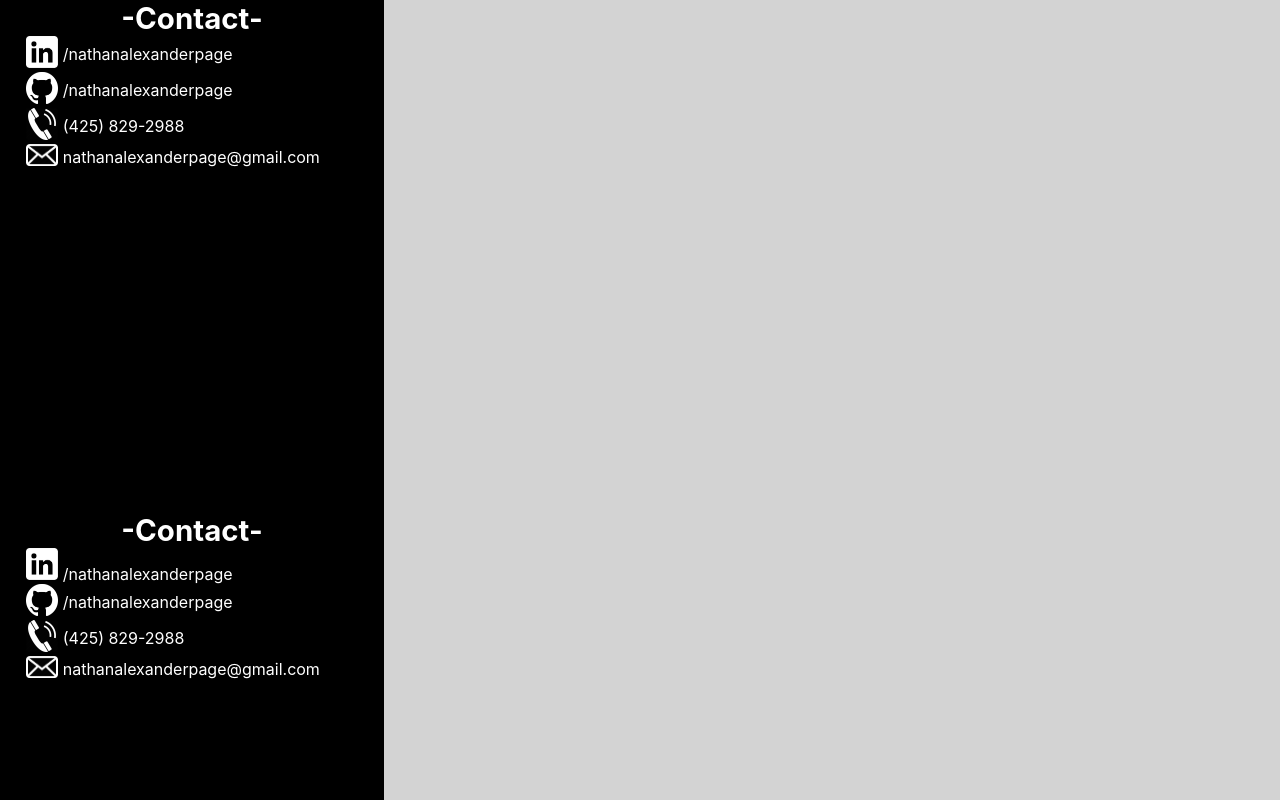
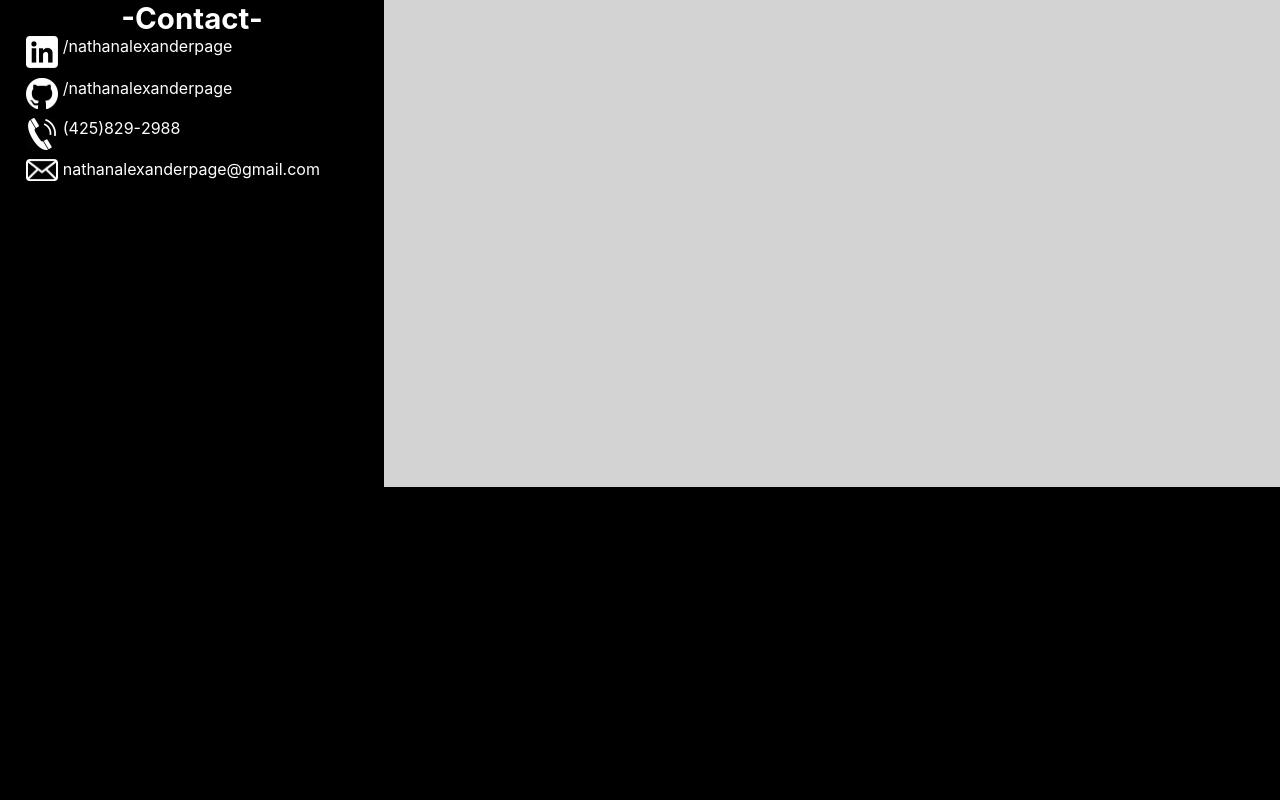
Before and after one commit to nathanalexanderpage/personal-website, a React (Create React App) app: page / in a window 1280 px wide. Shown: the part 600-1400 px from the top of the page. After the commit the page ends 1087 px from the top, so only its background shows below. Built offline with nearby package versions, Linux system fonts and the light colour scheme.

Commit message:
finished sidebar scalable

```diff
--- a/src/App.css
+++ b/src/App.css
@@ -61,6 +61,7 @@
 
 .header {
   padding-left: 2vw;
+  background-color: darkgrey;
 }
 
 .icon-div-holder {
@@ -78,9 +79,30 @@
   padding: 2vw;
 }
 
+.links-grid {
+  display: inline-grid;
+  grid-template-areas:
+    'icon1 text1'
+    'icon2 text2'
+    'icon3 text3'
+    'icon4 text4';
+  grid-column-gap: .4vw;
+  grid-row-gap: .4vw;
+}
+
+.links-icon1 { grid-area: icon1; }
+.links-text1 { grid-area: text1; }
+.links-icon2 { grid-area: icon2; }
+.links-text2 { grid-area: text2; }
+.links-icon3 { grid-area: icon3; }
+.links-text3 { grid-area: text3; }
+.links-icon4 { grid-area: icon4; }
+.links-text4 { grid-area: text4; }
+
+
 .nav {
   width: 30vw;
-  background-color: darkgrey;
+  background-color: black;
 }
 
 .navlist > a {
@@ -164,6 +186,11 @@
   background-color: #1e1e1e;
 }
 
+.white-link {
+  color: white;
+  text-decoration: none;
+}
+
 a:link > .navitem {
   text-shadow: 1px 1px 2px black;
 }
--- a/src/navigation/Nav.js
+++ b/src/navigation/Nav.js
@@ -64,7 +64,6 @@ function Nav() {
       </div>
       <div className="trans t9">
       </div>
-
       <div className="links">
         <div className="links-content">
           <div>
@@ -72,122 +71,105 @@ function Nav() {
               -Contact-
             </h4>
           </div>
+          <div className="links-grid">
+            <div className="links-icon1">
+              <a href="https://www.linkedin.com/in/nathanalexanderpage/">
+                <img src="/linkedin-icon.png" className="contact-tile" />
+              </a>
+            </div>
+            <div className="links-text1">
+              <div className="contact-text">
                 <div>
-            <a href="https://www.linkedin.com/in/nathanalexanderpage/" className="contact-flex">
-              <div className="contact-icon">
-                <img src="/linkedin-icon.png" className="contact-tile" />
-              </div>
-              <div className="contact-spacer">
-              </div>
-              <div className="contact-text">
-                /nathanalexanderpage
-              </div>
+                  <a href="https://www.linkedin.com/in/nathanalexanderpage/" className="white-link">
+                    /nathan
                   </a>
                 </div>
                 <div>
-            <a href="https://github.com/nathanalexanderpage" className="contact-flex">
-              <div className="contact-icon">
-                <img src="/github-icon.png" className="contact-tile" />
-              </div>
-              <div className="contact-spacer">
-              </div>
-              <div className="contact-text">
-                /nathanalexanderpage
-              </div>
+                  <a href="https://www.linkedin.com/in/nathanalexanderpage/" className="white-link">
+                    alexander
                   </a>
                 </div>
-          <div className="contact-flex">
-            <div className="contact-icon">
+                <div>
+                  <a href="https://www.linkedin.com/in/nathanalexanderpage/" className="white-link">
+                    page
+                  </a>
+                </div>
+              </div>
+            </div>
+            <div className="links-icon2">
+              <a href="https://github.com/nathanalexanderpage">
+                <img src="/github-icon.png" className="contact-tile" />
+              </a>
+            </div>
+            <div className="links-text2">
+              <div className="contact-text">
+                <div>
+                  <a href="https://github.com/nathanalexanderpage" className="white-link">
+                    /nathan
+                  </a>
+                </div>
+                <div>
+                  <a href="https://github.com/nathanalexanderpage" className="white-link">
+                    alexander
+                  </a>
+                </div>
+                <div>
+                  <a href="https://github.com/nathanalexanderpage" className="white-link">
+                    page
+                  </a>
+                </div>
+              </div>
+            </div>
+            <div className="links-icon3">
               <img src="/phone-icon.png" className="contact-tile" />
             </div>
-            <div className="contact-spacer">
+            <div className="links-text3">
+            <div className="contact-text">
+              <div>
+                (425)
               </div>
-            <div className="contact-text">
-              (425) 829-2988
+              <div>
+                829-
+              </div>
+              <div>
+                2988
               </div>
             </div>
-          <div className="contact-flex">
-            <div className="contact-icon">
+            </div>
+            <div className="links-icon4">
               <img src="/email-icon.png" className="contact-tile" />
             </div>
-            <div className="contact-spacer">
+            <div className="links-text4">
+              <div className="contact-text">
+                <div className="contact-text">
+                  <div>
+                    nathan
+                  </div>
+                  <div>
+                    alexander
+                  </div>
                 </div>
                 <div className="contact-text">
                   <div>
-                nathanalexander
+                    page@
                   </div>
                   <div>
-                page@gmail.com
+                    gmail.com
                   </div>
                 </div>
               </div>
             </div>
           </div>
 
-      <div className="links">
-        <div className="links-content">
-          <div>
-            <h4>
-              -Contact-
-            </h4>
         </div>
-          <div>
-            <a href="https://www.linkedin.com/in/nathanalexanderpage/">
-              <div className="icon-div-holder">
-                <div className="contact-icon">
-                  <img src="/linkedin-icon.png" className="contact-tile" />
-                </div>
-              </div>
-              <div className="contact-spacer-inline">
-              </div>
-
-              <div className="contact-text-inline">
-                /nathanalexanderpage
       </div>
 
 
 
-            </a>
-          </div>
-          <div>
-            <a href="https://github.com/nathanalexanderpage" className="contact-flex">
-              <div className="contact-icon">
-                <img src="/github-icon.png" className="contact-tile" />
-              </div>
-              <div className="contact-spacer">
-              </div>
-              <div className="contact-text">
-                /nathanalexanderpage
-              </div>
-            </a>
-          </div>
-          <div className="contact-flex">
-            <div className="contact-icon">
-              <img src="/phone-icon.png" className="contact-tile" />
-            </div>
-            <div className="contact-spacer">
-            </div>
-            <div className="contact-text">
-              (425) 829-2988
-            </div>
-          </div>
-          <div className="contact-flex">
-            <div className="contact-icon">
-              <img src="/email-icon.png" className="contact-tile" />
-            </div>
-            <div className="contact-spacer">
-            </div>
-            <div className="contact-text">
-              <div>
-                nathanalexander
-              </div>
-              <div>
-                page@gmail.com
-              </div>
-            </div>
-          </div>
-        </div>
-      </div>
+
+
+
+
     </div>
   )
 }
```
Lines whose indentation alone changed are shown as unchanged.
